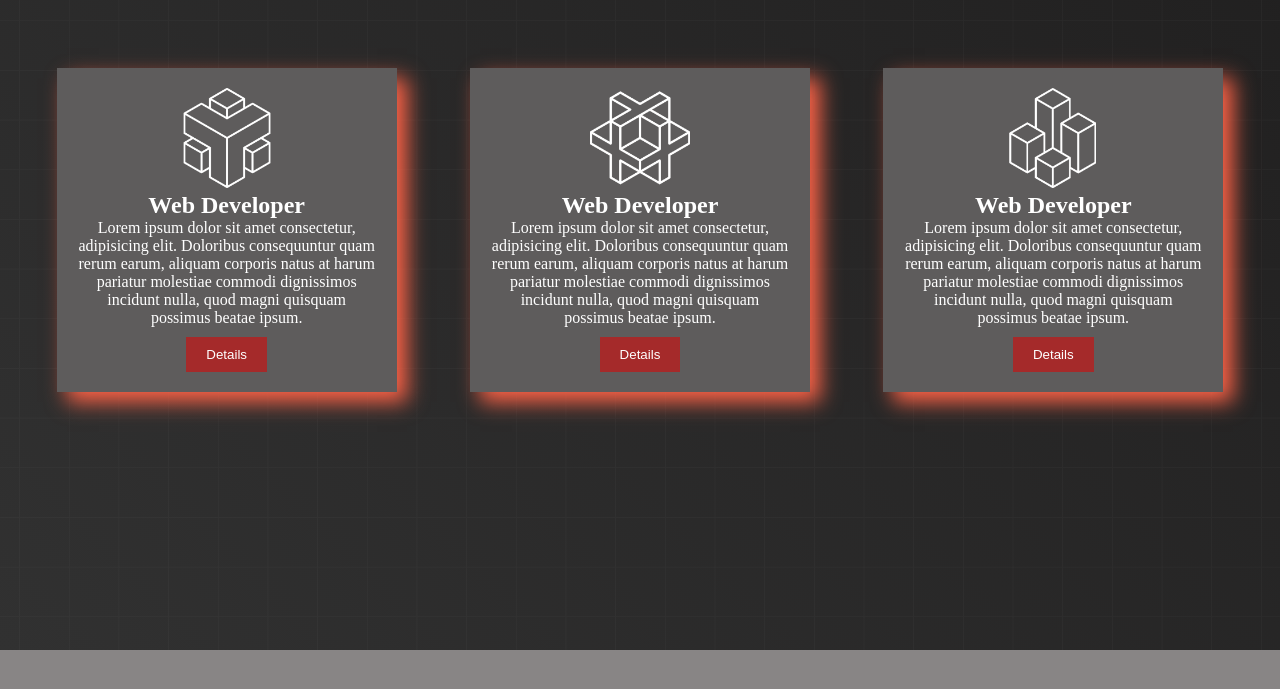
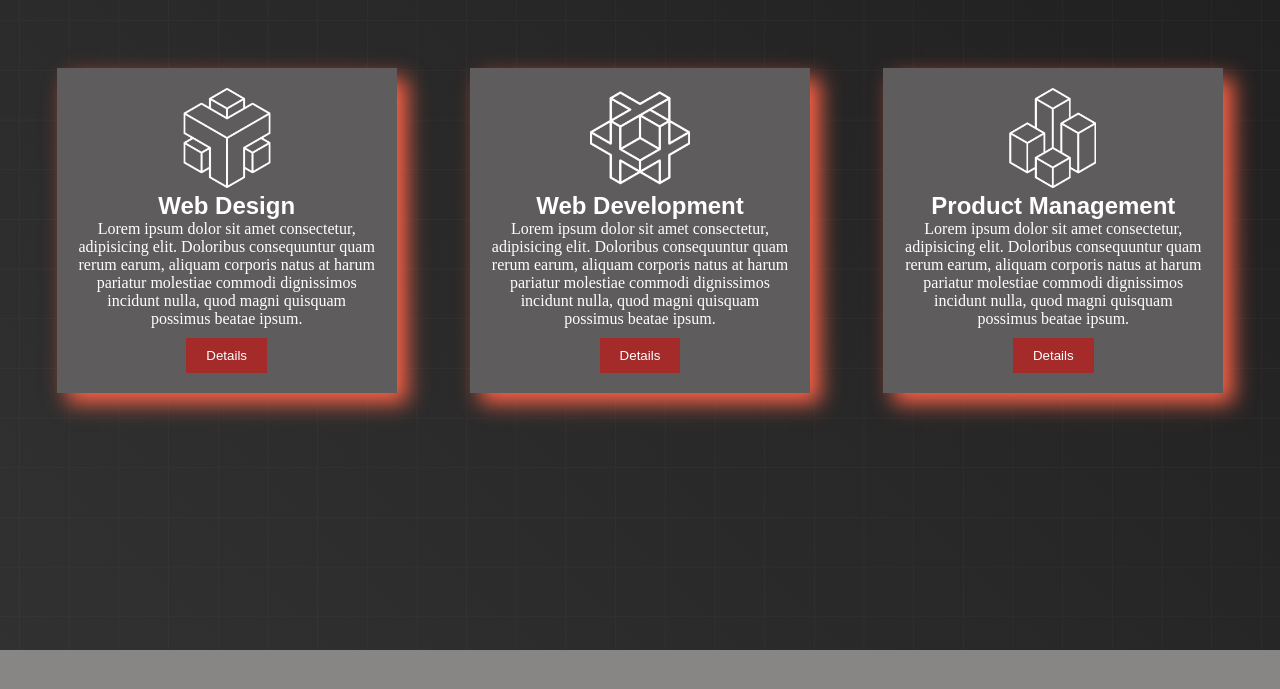
Before and after one commit to Md-Shakhawat-Hosen/Day_04_Conceptual, a plain HTML site: page index.html in a window 1280 px wide. Shown: the part 1829-2518 px from the top of the page. Drawn offline with Linux system fonts and the light colour scheme.

Commit message:
litle bit change

```diff
--- a/index.html
+++ b/index.html
@@ -60,19 +60,19 @@
             <div class="services-container banner-container">
                 <div class="service-card">
                     <img class="service-icon" src="./icon/0.png" alt="">
-                    <h1>Web Developer</h1>
+                    <h1 class="foot-link">Web Design</h1>
                     <p>Lorem ipsum dolor sit amet consectetur, adipisicing elit. Doloribus consequuntur quam rerum earum, aliquam corporis natus at harum pariatur molestiae commodi dignissimos incidunt nulla, quod magni quisquam possimus beatae ipsum.</p>
                     <button class="btn">Details</button>
                 </div>
                 <div class="service-card">
                     <img class="service-icon" src="./icon/1.png" alt="">
-                    <h1>Web Developer</h1>
+                    <h1 class="foot-link">Web Development</h1>
                     <p>Lorem ipsum dolor sit amet consectetur, adipisicing elit. Doloribus consequuntur quam rerum earum, aliquam corporis natus at harum pariatur molestiae commodi dignissimos incidunt nulla, quod magni quisquam possimus beatae ipsum.</p>
                     <button class="btn">Details</button>
                 </div>
                 <div class="service-card">
                     <img class="service-icon" src="./icon/2.png" alt="">
-                    <h1>Web Developer</h1>
+                    <h1 class="foot-link">Product Management</h1>
                     <p>Lorem ipsum dolor sit amet consectetur, adipisicing elit. Doloribus consequuntur quam rerum earum, aliquam corporis natus at harum pariatur molestiae commodi dignissimos incidunt nulla, quod magni quisquam possimus beatae ipsum.</p>
                     <button class="btn">Details</button>
                 </div>
--- a/style.css
+++ b/style.css
@@ -20,6 +20,7 @@
 .menus li{
     margin-right: 10px;
     font-size: 20px;
+    font-family: Arial;
     padding: 10px;
     cursor: pointer;
 }
```
